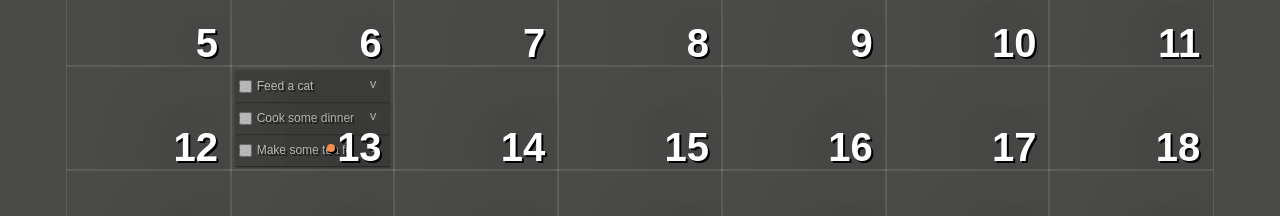
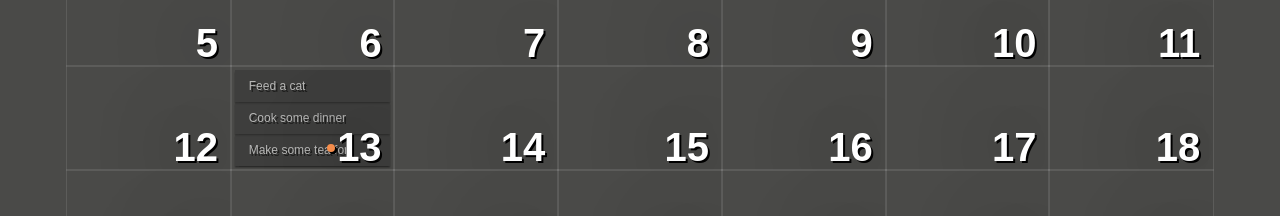
Before and after one commit to yugisu/habender, a React (Create React App) app: page / in a window 1280 px wide. Shown: the part 249-465 px from the top of the page. Built offline with nearby package versions, Linux system fonts and the light colour scheme.

Commit message:
optimise Todo re-renders

```diff
--- a/src/components/Todo/Todo.jsx
+++ b/src/components/Todo/Todo.jsx
@@ -1,33 +1,30 @@
-import React, { Component } from 'react';
+import React, { Component, PureComponent } from 'react';
+
+// TODO: Remove desc from Todo
 
 export default class Todo extends Component {
-  state = {
-    expanded: false,
-  };
+  shouldComponentUpdate({ todoObj: { done: newDone, name: newName } }) {
+    const { done, name } = this.props.todoObj;
 
-  toggleExpanded = () => {
-    this.setState((state) => ({
-      expanded: !state.expanded,
-    }));
-  };
+    return newDone !== done || newName !== name;
+  }
 
-  handleTodoChange = (nameOfChange) => {
+  handleTodoChange = (value) => {
     return (e) => {
       const { todoObj, onTodoChange } = this.props;
-      let change = e.target.value;
+      let change = value == undefined ? e.target.value : value;
       // If 'change' contains stringed bool, we convert it to bool
-      if (nameOfChange === 'done') {
+      if (e.target.name === 'done') {
         change = change === 'true' ? true : false;
       }
       onTodoChange(todoObj.id, {
-        [nameOfChange]: change,
+        [e.target.name]: change,
       });
     };
   };
 
   render() {
-    const { expanded } = this.state;
-    const { todoObj } = this.props;
+    const { todoObj, expandable = false } = this.props;
 
     const { id, done, name, desc } = todoObj;
 
@@ -35,40 +32,44 @@ export default class Todo extends Component {
       <div
         className={
           'todo' +
-          (expanded ? ' todo--expanded' : '') +
+          // (expandable ? (expanded ? ' todo--expanded' : '') : '') +
           (done ? ' todo--done' : '')
         }
       >
         <div className="todo__head">
-          <input
+          <button
             type="checkbox"
             className="todo__head__done"
-            checked={done}
-            onChange={this.handleTodoChange('done')}
+            onClick={this.handleTodoChange()}
             value={!done}
+            name="done"
           />
           <input
             type="text"
             className="todo__head__name"
-            onChange={this.handleTodoChange('name')}
+            onChange={this.handleTodoChange()}
             value={name}
+            name="name"
             disabled
           />
+          {expandable && (
             <button
               className="todo__head__btn-expand btn--round"
               onClick={this.toggleExpanded}
             >
               v
             </button>
+          )}
         </div>
-        <div className="todo__content">
+        {/* <div className="todo__content">
           <input
             type="text"
             className="todo__content__desc"
-            onChange={this.handleTodoChange('desc')}
+            onChange={this.handleTodoChange()}
             value={desc}
+            name="desc"
           />
-        </div>
+        </div> */}
       </div>
     );
   }
```
Lines whose indentation alone changed are shown as unchanged.
